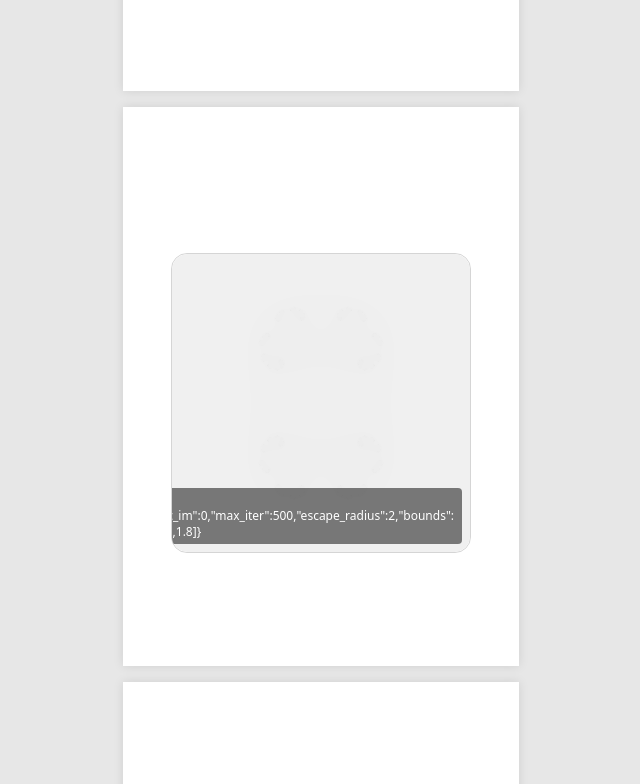
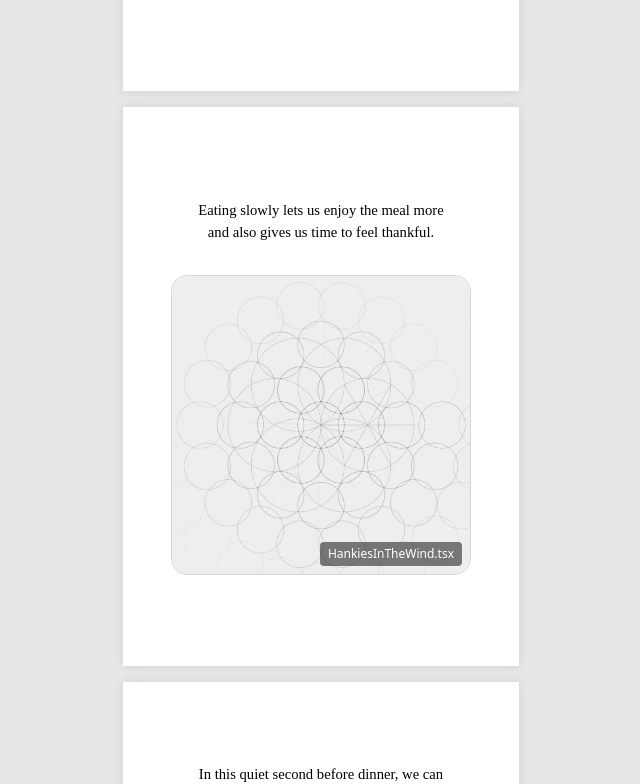
Before and after one commit to sudo-eugene/math-medtiations, a React (Vite) app: page /print in a window 1280 px wide. Shown: the part 1776-2560 px from the top of the page, without its empty margins (319-959 px from the left). Built offline with nearby package versions, Linux system fonts and the light colour scheme.

Commit message:
refactor: simplify quote array handling and add index-based IDs for math visuals

```diff
--- a/src/components/PrintableBook.tsx
+++ b/src/components/PrintableBook.tsx
@@ -47,22 +47,15 @@ const PrintableBook = () => {
     setLoading(false);
   };
 
-  // Ensure even page count for binding. 365 days -> 365 quotes. 365*2 = 730 pages. Add a blank spread if odd.
-  const quotesWithEvenPages = [...quotes];
-  if ((quotes.length * 2) % 2 !== 0) {
-    quotesWithEvenPages.push({ id: 'blank', quote: '', author: '' });
-  }
-  // The user's spec says 365 is odd and to add a page. 365 pages is odd. But we have quote+visual, so 365 quotes = 730 pages, which is even.
-  // Let's handle the case of 365 pages total. If we have 365 items, we need to add one.
-  if (quotesWithEvenPages.length % 2 !== 0) {
-      // This logic is tricky. Let's assume one quote per page for a moment.
-      // If we have 365 quotes, we have 365 pages. That's odd. We need 366.
-      // But we have a quote AND a visual. So 365 quotes = 730 pages. That's even.
-      // The user's example adds a quote if quote length is odd. Let's stick to that for now.
-  }
+  // Convert string array to objects with index-based IDs (starting from 1)
+  const quotesWithIds = quotes.map((quote, index) => ({
+    id: index + 1,
+    quote: quote,
+    author: ''
+  }));
 
-  // Let's follow user's example of ensuring quote array is even.
-  const quotesWithBacking = [...quotes];
+  // Ensure even page count for binding
+  const quotesWithBacking = [...quotesWithIds];
   if (quotesWithBacking.length % 2 !== 0) {
     quotesWithBacking.push({ id: 'blank', quote: '', author: '' });
   }
@@ -100,7 +93,7 @@ const PrintableBook = () => {
                       />
                     ) : (
                       <MathVisual
-                        quoteId={p.id}
+                        quoteIndex={p.id}
                         isVisible={true}
                         onLoad={() => {}}
                       />
```
